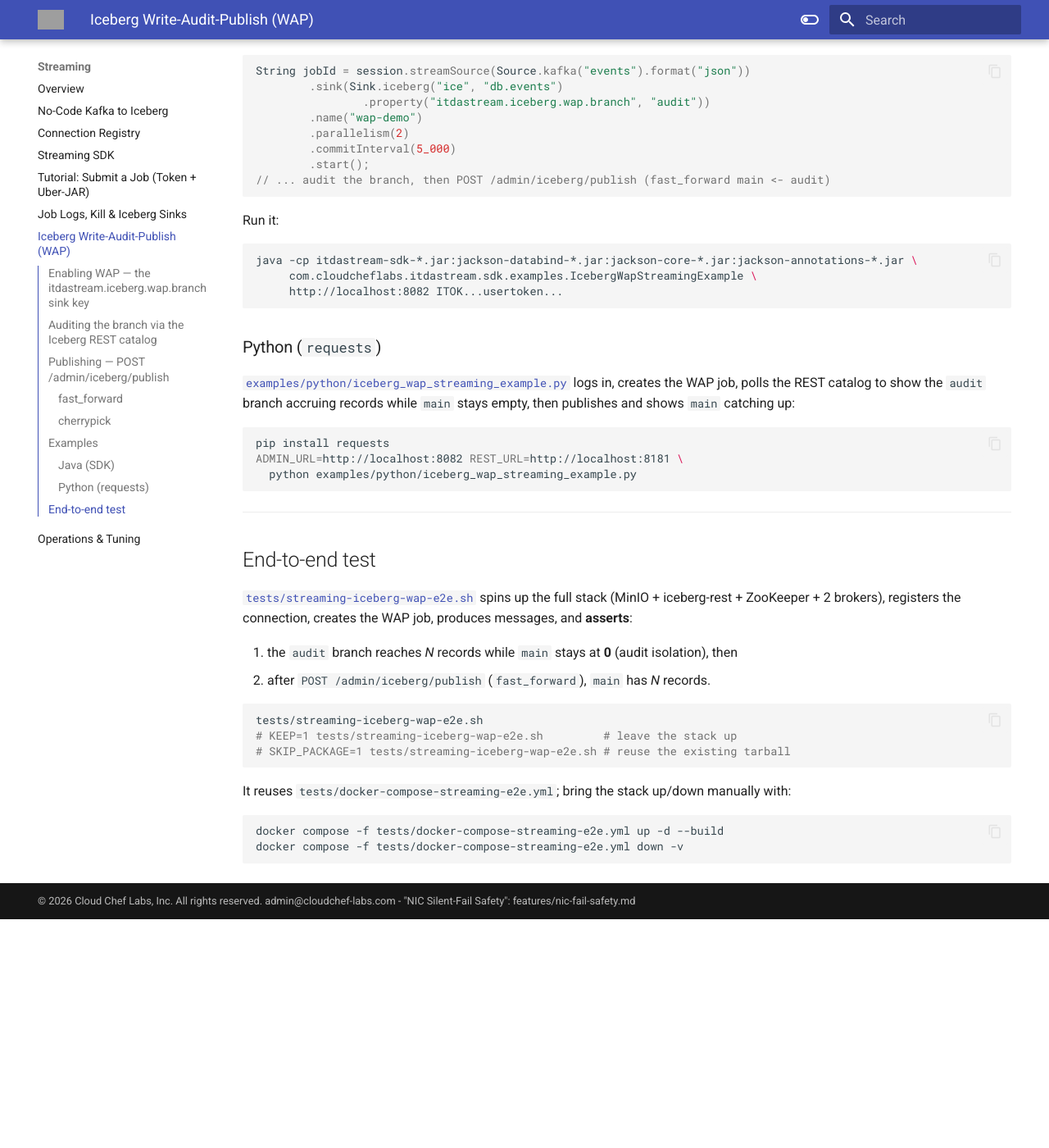
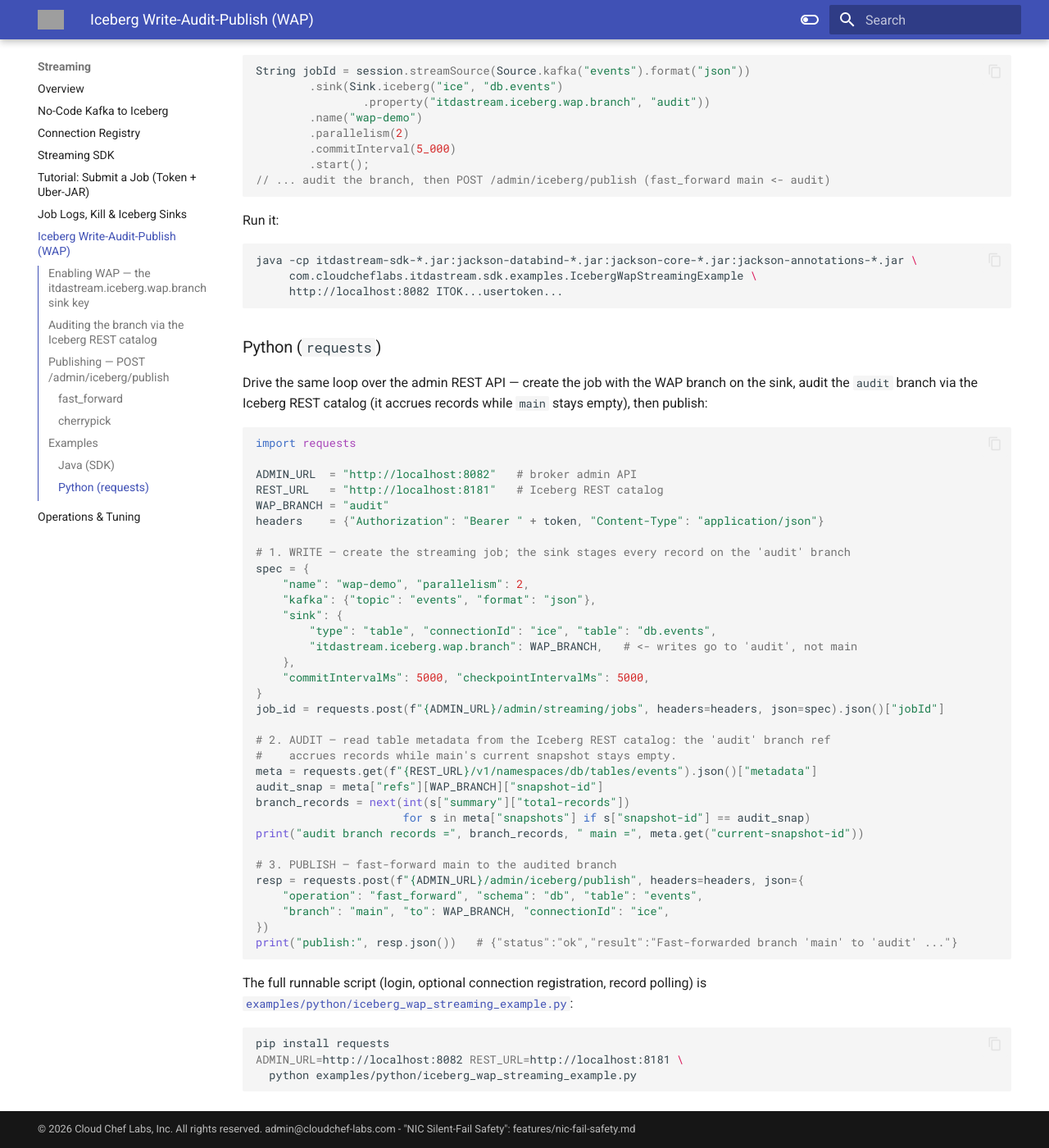
Before and after one commit to cloudcheflabs/itdastream-docs, an MkDocs documentation site: the page built from docs/features/iceberg-wap.md, in a window 1280 px wide and 1400 px high, scrolled down 3167 px. Shown: the whole window at 82% size. Built offline with MkDocs 1.6.1 and Material for MkDocs 9.7.7, drawn with Linux system fonts in a browser that asks for light colours; the version menu is left out; before the commit the page ends 4288 px from its top, so only the background shows below that; grey boxes are pictures that could not be loaded.

Commit message:
docs(iceberg-wap): show real example code inline; drop internal test-script refs
Inline the actual Java/Python example code (not just file/run tables), remove
references to internal tests/ e2e scripts that are not shipped to users, and
clarify the programmable (SDK/REST) write+audit path.

Co-Authored-By: Claude Opus 4.8 (1M context) <noreply@anthropic.com>

````diff
--- a/docs/features/iceberg-wap.md
+++ b/docs/features/iceberg-wap.md
@@ -168,36 +168,51 @@ java -cp itdastream-sdk-*.jar:jackson-databind-*.jar:jackson-core-*.jar:jackson-
 
 ### Python (`requests`)
 
-[`examples/python/iceberg_wap_streaming_example.py`](https://github.com/cloudcheflabs/itdastream/blob/master/examples/python/iceberg_wap_streaming_example.py)
-logs in, creates the WAP job, polls the REST catalog to show the `audit` branch accruing records
-while `main` stays empty, then publishes and shows `main` catching up:
+Drive the same loop over the admin REST API — create the job with the WAP branch on the sink,
+audit the `audit` branch via the Iceberg REST catalog (it accrues records while `main` stays
+empty), then publish:
+
+```python
+import requests
+
+ADMIN_URL  = "http://localhost:8082"   # broker admin API
+REST_URL   = "http://localhost:8181"   # Iceberg REST catalog
+WAP_BRANCH = "audit"
+headers    = {"Authorization": "Bearer " + token, "Content-Type": "application/json"}
+
+# 1. WRITE — create the streaming job; the sink stages every record on the 'audit' branch
+spec = {
+    "name": "wap-demo", "parallelism": 2,
+    "kafka": {"topic": "events", "format": "json"},
+    "sink": {
+        "type": "table", "connectionId": "ice", "table": "db.events",
+        "itdastream.iceberg.wap.branch": WAP_BRANCH,   # <- writes go to 'audit', not main
+    },
+    "commitIntervalMs": 5000, "checkpointIntervalMs": 5000,
+}
+job_id = requests.post(f"{ADMIN_URL}/admin/streaming/jobs", headers=headers, json=spec).json()["jobId"]
+
+# 2. AUDIT — read table metadata from the Iceberg REST catalog: the 'audit' branch ref
+#    accrues records while main's current snapshot stays empty.
+meta = requests.get(f"{REST_URL}/v1/namespaces/db/tables/events").json()["metadata"]
+audit_snap = meta["refs"][WAP_BRANCH]["snapshot-id"]
+branch_records = next(int(s["summary"]["total-records"])
+                      for s in meta["snapshots"] if s["snapshot-id"] == audit_snap)
+print("audit branch records =", branch_records, " main =", meta.get("current-snapshot-id"))
+
+# 3. PUBLISH — fast-forward main to the audited branch
+resp = requests.post(f"{ADMIN_URL}/admin/iceberg/publish", headers=headers, json={
+    "operation": "fast_forward", "schema": "db", "table": "events",
+    "branch": "main", "to": WAP_BRANCH, "connectionId": "ice",
+})
+print("publish:", resp.json())   # {"status":"ok","result":"Fast-forwarded branch 'main' to 'audit' ..."}
+```
+
+The full runnable script (login, optional connection registration, record polling) is
+[`examples/python/iceberg_wap_streaming_example.py`](https://github.com/cloudcheflabs/itdastream/blob/master/examples/python/iceberg_wap_streaming_example.py):
 
 ```bash
 pip install requests
 ADMIN_URL=http://localhost:8082 REST_URL=http://localhost:8181 \
   python examples/python/iceberg_wap_streaming_example.py
 ```
-
----
-
-## End-to-end test
-
-[`tests/streaming-iceberg-wap-e2e.sh`](https://github.com/cloudcheflabs/itdastream/blob/master/tests/streaming-iceberg-wap-e2e.sh)
-spins up the full stack (MinIO + iceberg-rest + ZooKeeper + 2 brokers), registers the connection,
-creates the WAP job, produces messages, and **asserts**:
-
-1. the `audit` branch reaches *N* records while `main` stays at **0** (audit isolation), then
-2. after `POST /admin/iceberg/publish` (`fast_forward`), `main` has *N* records.
-
-```bash
-tests/streaming-iceberg-wap-e2e.sh
-# KEEP=1 tests/streaming-iceberg-wap-e2e.sh         # leave the stack up
-# SKIP_PACKAGE=1 tests/streaming-iceberg-wap-e2e.sh # reuse the existing tarball
-```
-
-It reuses `tests/docker-compose-streaming-e2e.yml`; bring the stack up/down manually with:
-
-```bash
-docker compose -f tests/docker-compose-streaming-e2e.yml up -d --build
-docker compose -f tests/docker-compose-streaming-e2e.yml down -v
-```
````
